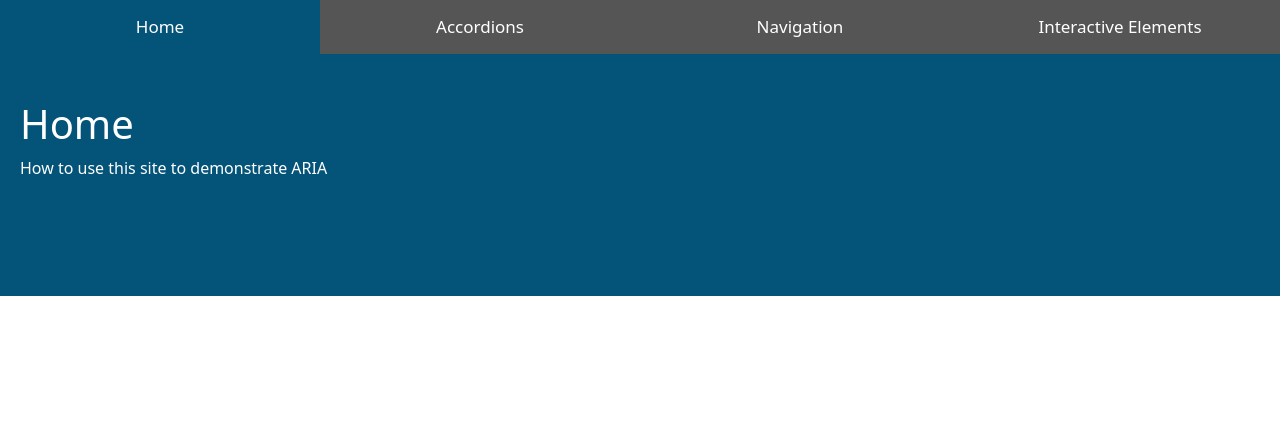
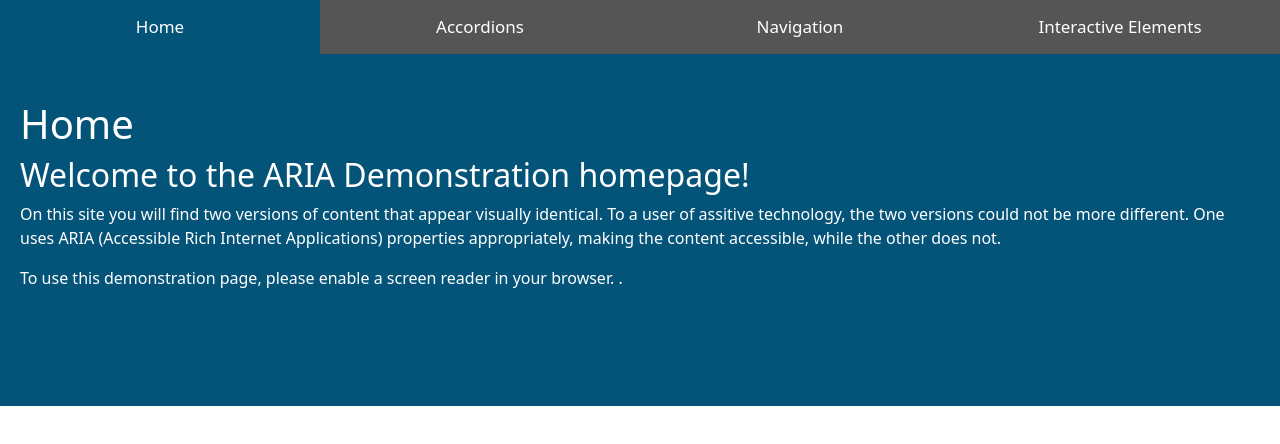
Before and after one commit to Ashley1Thompson/aria-demo-webpage, a website: page index.html in a window 1280 px wide. Drawn offline with nearby package versions, Linux system fonts and the light colour scheme.

Commit message:
add image, homepage content

```diff
--- a/index.html
+++ b/index.html
@@ -17,7 +17,9 @@
     <main>
         <div id="Home" class="tabcontent">
         <h1>Home</h1>
-        <p>How to use this site to demonstrate ARIA</p>
+        <h2>Welcome to the ARIA Demonstration homepage!</h2>
+        <p>On this site you will find two versions of content that appear visually identical. To a user of assitive technology, the two versions could not be more different. One uses ARIA (Accessible Rich Internet Applications) properties appropriately, making the content accessible, while the other does not.</p>
+        <p>To use this demonstration page, please enable a screen reader in your browser. </a>.</p>
         </div>
 
         <div id="Accordions" class="tabcontent">
```
Also changed, not shown: images/screen-reader.png (added), 1 other file.
